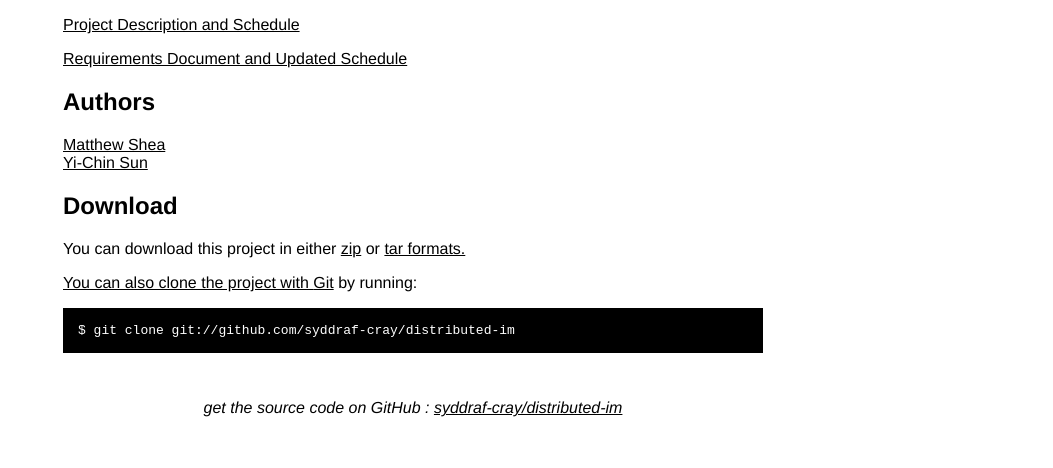
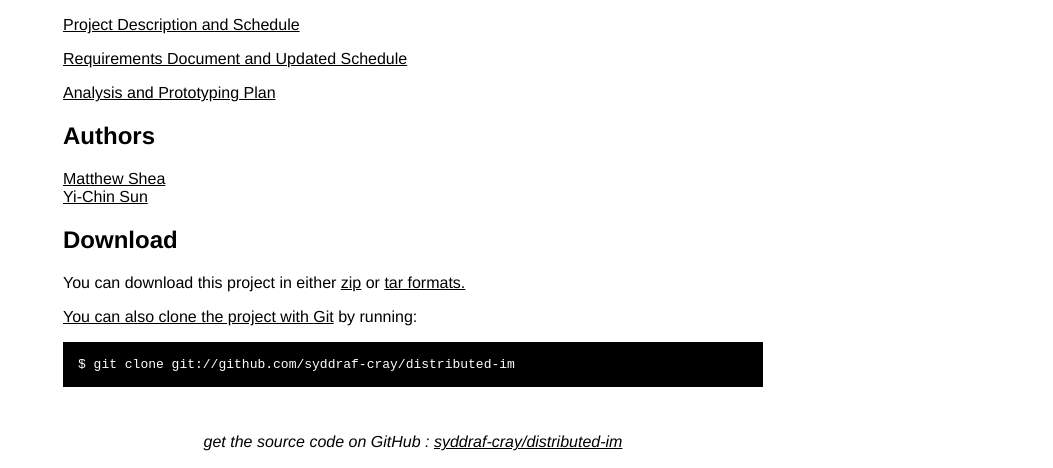
Before and after one commit to mjsmcp/distributed-im, a plain HTML site: page index.html in a window 1280 px wide. Shown: the part 332-800 px from the top of the page, without its empty margins (227-1280 px from the left). Drawn offline with Linux system fonts and the light colour scheme.

Commit message:
added prototyping plan

```diff
--- a/index.html
+++ b/index.html
@@ -57,7 +57,7 @@
       <h2>Course Downloads</h2>
       <p><a href="turn-ins/HCIDocumentation.pdf">Project Description and Schedule</a></p>
       <p><a href="turn-ins/HCIRequirementsDocument.pdf">Requirements Document and Updated Schedule</a></p>
-
+      <p><a href="turn-ins/HCIDataAnalysisandPrototypingPlan.pdf">Analysis and Prototyping Plan</a></p>
 
 
 
```
Also changed, not shown: 1 other file.
